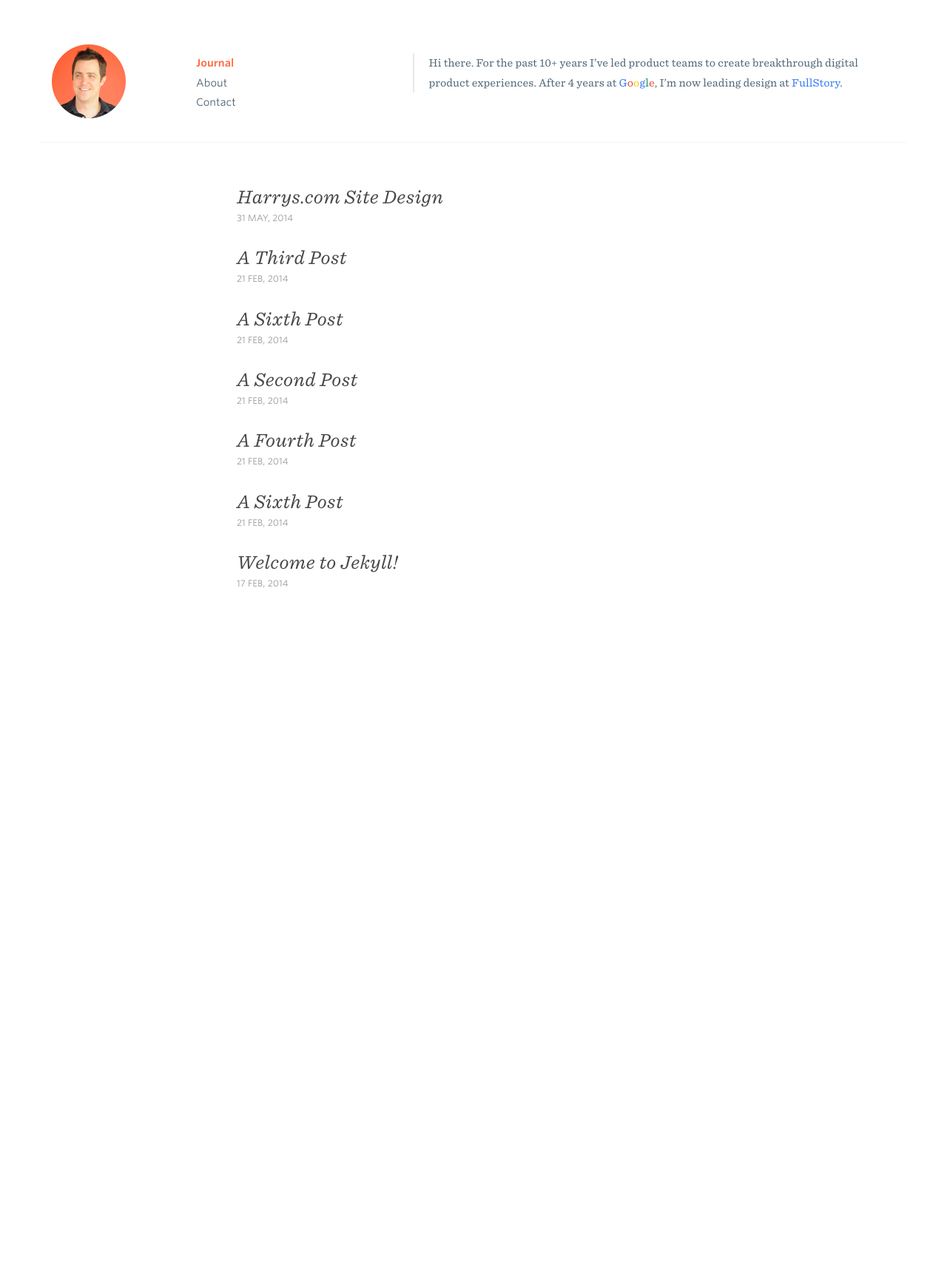
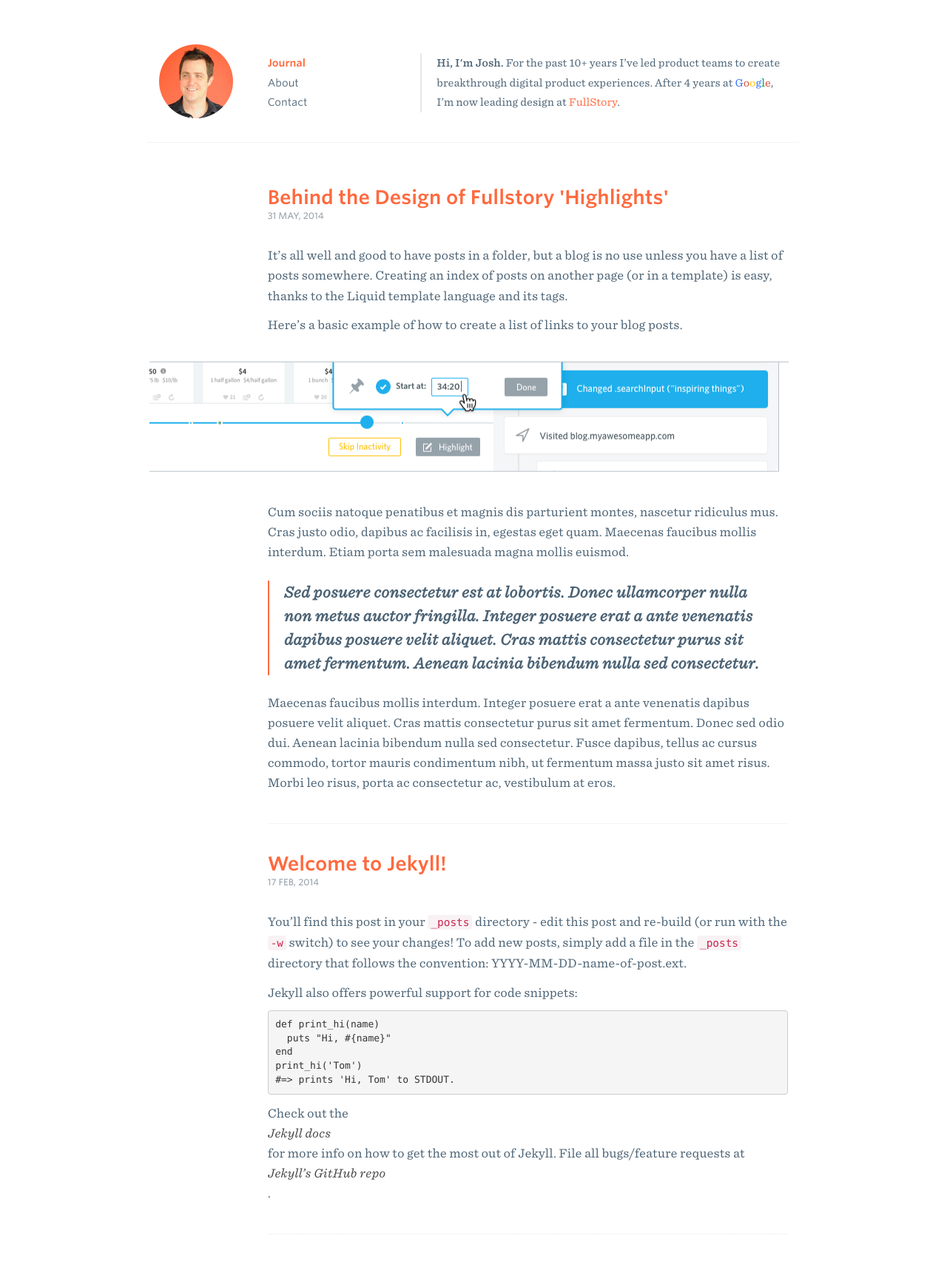
Before and after one commit to joshteague/joshteague.github.io, a Jekyll site: the page built from index.html, in a window 1280 px wide. Shown: the whole page at 74% size. Built offline with Jekyll 4.4.1, drawn with Linux system fonts in a browser that asks for light colours; before the commit the page ends 900 px from its top, so only the background shows below that.

Commit message:
More formatting and layout in place

```diff
--- a/_includes/header.html
+++ b/_includes/header.html
@@ -1,7 +1,4 @@
 <header class="site-header">
-
-  <div class="wrap">
-
     <div class='container'>
     	<div class='row'>
     		<div class='col-xs-12 col-sm-2 col-md-2'>
@@ -15,12 +12,9 @@
 		    		<li><a href='/contact'>Contact</a></li>
 		    	</ul>
 		    </div>
-		    <div class='col-md-offset-1 col-xs-12 col-sm-7 col-md-7'>
-		    	<div class="bio">Hi there. For the past 10+ years I’ve led product teams to create breakthrough digital product experiences. After 4 years at <span class="g">G</span><span class="o1">o</span><span class="o2">o</span><span class="g">g</span><span class="l">l</span><span class="o1">e</span>, I’m now leading design at <a href="http://www.thefullstory.com/">FullStory</a>.
+		    <div class='col-xs-12 col-sm-8 col-md-8'>
+		    	<div class="bio"><b>Hi, I'm Josh.</b> For the past 10+ years I’ve led product teams to create breakthrough digital product experiences. After 4 years at <span class="g">G</span><span class="o1">o</span><span class="o2">o</span><span class="g">g</span><span class="l">l</span><span class="o1">e</span>, I’m now leading design at <a href="http://www.thefullstory.com/">FullStory</a>.
 		    </div>
 	    </div>
     </div>
-
-  </div>
-
 </header>
--- a/_posts/2014-02-21-a-fifth-post.markdown
+++ /dev/null
@@ -1,17 +0,0 @@
----
-layout: post
-title:  "A Sixth Post"
-date:   2014-02-21 22:45:17
-categories: test
----
-
-# This is a title
-
-Donec ullamcorper nulla non metus auctor fringilla. Integer posuere erat a ante venenatis dapibus posuere velit aliquet. Vestibulum id ligula porta felis euismod semper. Cum sociis natoque penatibus et magnis dis parturient montes, nascetur ridiculus mus.
-
-Etiam porta sem malesuada magna mollis euismod. Duis mollis, est non commodo luctus, nisi erat porttitor ligula, eget lacinia odio sem nec elit. Morbi leo risus, porta ac consectetur ac, vestibulum at eros. Aenean lacinia bibendum nulla sed consectetur. Lorem ipsum dolor sit amet, consectetur adipiscing elit. Etiam porta sem malesuada magna mollis euismod.
-
-Curabitur blandit tempus porttitor. Vivamus sagittis lacus vel augue laoreet rutrum faucibus dolor auctor. Aenean eu leo quam. Pellentesque ornare sem lacinia quam venenatis vestibulum. Etiam porta sem malesuada magna mollis euismod. Fusce dapibus, tellus ac cursus commodo, tortor mauris condimentum nibh, ut fermentum massa justo sit amet risus. Integer posuere erat a ante venenatis dapibus posuere velit aliquet.
-
-[jekyll-gh]: https://github.com/mojombo/jekyll
-[jekyll]:    http://jekyllrb.com
--- a/_posts/2014-02-21-a-fourth-post.markdown
+++ /dev/null
@@ -1,17 +0,0 @@
----
-layout: post
-title:  "A Fourth Post"
-date:   2014-02-21 22:45:17
-categories: test
----
-
-# This is a title
-
-Donec ullamcorper nulla non metus auctor fringilla. Integer posuere erat a ante venenatis dapibus posuere velit aliquet. Vestibulum id ligula porta felis euismod semper. Cum sociis natoque penatibus et magnis dis parturient montes, nascetur ridiculus mus.
-
-Etiam porta sem malesuada magna mollis euismod. Duis mollis, est non commodo luctus, nisi erat porttitor ligula, eget lacinia odio sem nec elit. Morbi leo risus, porta ac consectetur ac, vestibulum at eros. Aenean lacinia bibendum nulla sed consectetur. Lorem ipsum dolor sit amet, consectetur adipiscing elit. Etiam porta sem malesuada magna mollis euismod.
-
-Curabitur blandit tempus porttitor. Vivamus sagittis lacus vel augue laoreet rutrum faucibus dolor auctor. Aenean eu leo quam. Pellentesque ornare sem lacinia quam venenatis vestibulum. Etiam porta sem malesuada magna mollis euismod. Fusce dapibus, tellus ac cursus commodo, tortor mauris condimentum nibh, ut fermentum massa justo sit amet risus. Integer posuere erat a ante venenatis dapibus posuere velit aliquet.
-
-[jekyll-gh]: https://github.com/mojombo/jekyll
-[jekyll]:    http://jekyllrb.com
--- a/_posts/2014-02-21-a-second-post.markdown
+++ /dev/null
@@ -1,17 +0,0 @@
----
-layout: post
-title:  "A Second Post"
-date:   2014-02-21 22:45:17
-categories: test
----
-
-# This is a title
-
-Donec ullamcorper nulla non metus auctor fringilla. Integer posuere erat a ante venenatis dapibus posuere velit aliquet. Vestibulum id ligula porta felis euismod semper. Cum sociis natoque penatibus et magnis dis parturient montes, nascetur ridiculus mus.
-
-Etiam porta sem malesuada magna mollis euismod. Duis mollis, est non commodo luctus, nisi erat porttitor ligula, eget lacinia odio sem nec elit. Morbi leo risus, porta ac consectetur ac, vestibulum at eros. Aenean lacinia bibendum nulla sed consectetur. Lorem ipsum dolor sit amet, consectetur adipiscing elit. Etiam porta sem malesuada magna mollis euismod.
-
-Curabitur blandit tempus porttitor. Vivamus sagittis lacus vel augue laoreet rutrum faucibus dolor auctor. Aenean eu leo quam. Pellentesque ornare sem lacinia quam venenatis vestibulum. Etiam porta sem malesuada magna mollis euismod. Fusce dapibus, tellus ac cursus commodo, tortor mauris condimentum nibh, ut fermentum massa justo sit amet risus. Integer posuere erat a ante venenatis dapibus posuere velit aliquet.
-
-[jekyll-gh]: https://github.com/mojombo/jekyll
-[jekyll]:    http://jekyllrb.com
--- a/_posts/2014-02-21-a-sixth-post.markdown
+++ /dev/null
@@ -1,20 +0,0 @@
----
-layout: post
-title:  "A Sixth Post"
-date:   2014-02-21 22:45:17
-categories: test
-image:
-  thumb:
-  feature: ellie.png
----
-
-# This is a title
-
-Donec ullamcorper nulla non metus auctor fringilla. Integer posuere erat a ante venenatis dapibus posuere velit aliquet. Vestibulum id ligula porta felis euismod semper. Cum sociis natoque penatibus et magnis dis parturient montes, nascetur ridiculus mus.
-
-Etiam porta sem malesuada magna mollis euismod. Duis mollis, est non commodo luctus, nisi erat porttitor ligula, eget lacinia odio sem nec elit. Morbi leo risus, porta ac consectetur ac, vestibulum at eros. Aenean lacinia bibendum nulla sed consectetur. Lorem ipsum dolor sit amet, consectetur adipiscing elit. Etiam porta sem malesuada magna mollis euismod.
-
-Curabitur blandit tempus porttitor. Vivamus sagittis lacus vel augue laoreet rutrum faucibus dolor auctor. Aenean eu leo quam. Pellentesque ornare sem lacinia quam venenatis vestibulum. Etiam porta sem malesuada magna mollis euismod. Fusce dapibus, tellus ac cursus commodo, tortor mauris condimentum nibh, ut fermentum massa justo sit amet risus. Integer posuere erat a ante venenatis dapibus posuere velit aliquet.
-
-[jekyll-gh]: https://github.com/mojombo/jekyll
-[jekyll]:    http://jekyllrb.com
--- a/_posts/2014-02-21-a-third-post.markdown
+++ /dev/null
@@ -1,17 +0,0 @@
----
-layout: post
-title:  "A Third Post"
-date:   2014-02-21 22:45:17
-categories: test
----
-
-# This is a title
-
-Donec ullamcorper nulla non metus auctor fringilla. Integer posuere erat a ante venenatis dapibus posuere velit aliquet. Vestibulum id ligula porta felis euismod semper. Cum sociis natoque penatibus et magnis dis parturient montes, nascetur ridiculus mus.
-
-Etiam porta sem malesuada magna mollis euismod. Duis mollis, est non commodo luctus, nisi erat porttitor ligula, eget lacinia odio sem nec elit. Morbi leo risus, porta ac consectetur ac, vestibulum at eros. Aenean lacinia bibendum nulla sed consectetur. Lorem ipsum dolor sit amet, consectetur adipiscing elit. Etiam porta sem malesuada magna mollis euismod.
-
-Curabitur blandit tempus porttitor. Vivamus sagittis lacus vel augue laoreet rutrum faucibus dolor auctor. Aenean eu leo quam. Pellentesque ornare sem lacinia quam venenatis vestibulum. Etiam porta sem malesuada magna mollis euismod. Fusce dapibus, tellus ac cursus commodo, tortor mauris condimentum nibh, ut fermentum massa justo sit amet risus. Integer posuere erat a ante venenatis dapibus posuere velit aliquet.
-
-[jekyll-gh]: https://github.com/mojombo/jekyll
-[jekyll]:    http://jekyllrb.com
--- a/_posts/2014-05-31-a-post.markdown
+++ b/_posts/2014-05-31-a-post.markdown
@@ -1,13 +1,13 @@
 ---
 layout: post
-title:  "Harrys.com Site Design"
+title:  "Behind the Design of Fullstory 'Highlights'"
 date:   2014-05-31 22:45:17
 ---
 It’s all well and good to have posts in a folder, but a blog is no use unless you have a list of posts somewhere. Creating an index of posts on another page (or in a template) is easy, thanks to the Liquid template language and its tags.
 
 Here’s a basic example of how to create a list of links to your blog posts.
 
-![Whitney Font]({{ site.url }}/assets/harrys.png)
+![FullStory Highlights](/assets/highlights.png)
 
 Cum sociis natoque penatibus et magnis dis parturient montes, nascetur ridiculus mus. Cras justo odio, dapibus ac facilisis in, egestas eget quam. Maecenas faucibus mollis interdum. Etiam porta sem malesuada magna mollis euismod.
 
--- a/css/custom.css
+++ b/css/custom.css
@@ -1,15 +1,15 @@
-/* line 8, ../_sass/custom.scss */
+/* line 11, ../_sass/custom.scss */
 * {
   margin: 0;
   padding: 0;
 }
 
-/* line 13, ../_sass/custom.scss */
+/* line 16, ../_sass/custom.scss */
 html, body {
   height: 100%;
 }
 
-/* line 15, ../_sass/custom.scss */
+/* line 18, ../_sass/custom.scss */
 body {
   line-height: 1.5;
   background-color: #fff;
@@ -18,19 +18,26 @@
   text-align: left;
 }
 
-/* line 23, ../_sass/custom.scss */
+/* line 26, ../_sass/custom.scss */
+.container {
+  margin-right: auto;
+  margin-left: auto;
+  max-width: 880px;
+}
+
+/* line 32, ../_sass/custom.scss */
 .site {
   width: auto;
   max-width: 960px;
   padding: 0px 15px;
 }
 
-/* line 29, ../_sass/custom.scss */
+/* line 38, ../_sass/custom.scss */
 .header {
   margin-top: 80px;
 }
 
-/* line 33, ../_sass/custom.scss */
+/* line 42, ../_sass/custom.scss */
 h1 {
   font-size: 32px;
   text-shadow: 0 1px 0 #fff;
@@ -38,9 +45,10 @@
   font-weight: 600;
   margin-bottom: 50px;
   margin-top: 0px;
+  font-family: "Whitney SSm A", "Whitney SSm B";
 }
 
-/* line 42, ../_sass/custom.scss */
+/* line 52, ../_sass/custom.scss */
 .btn {
   border-radius: 3px;
   padding: 9px 18px;
@@ -51,7 +59,7 @@
   margin-top: -3px;
 }
 
-/* line 52, ../_sass/custom.scss */
+/* line 62, ../_sass/custom.scss */
 .twtr {
   background-image: url("/assets/twitter.png");
   background-size: 35px 29px;
@@ -64,81 +72,81 @@
   top: 2px;
   transition: background .2s ease-in-out;
 }
-/* line 64, ../_sass/custom.scss */
+/* line 74, ../_sass/custom.scss */
 .twtr:hover {
   background-image: url("/assets/twitter-hover.png");
   cursor: pointer;
 }
 @media only screen and (-webkit-min-device-pixel-ratio: 2) {
-  /* line 70, ../_sass/custom.scss */
+  /* line 80, ../_sass/custom.scss */
   .twtr .twtr {
     background-image: url("/assets/twitter@2x.png");
   }
-  /* line 73, ../_sass/custom.scss */
+  /* line 83, ../_sass/custom.scss */
   .twtr .twtr:hover {
     background-image: url("/assets/twitter-hover@2x.png");
   }
 }
 
-/* line 81, ../_sass/custom.scss */
+/* line 91, ../_sass/custom.scss */
 .btn-default {
   border-color: #C2CDD6;
   transition: all .2s ease-in-out;
   border-radius: 2px;
 }
-/* line 86, ../_sass/custom.scss */
+/* line 96, ../_sass/custom.scss */
 .btn-default:hover {
   background-color: #1DAFEC;
   border: 1px solid #1DAFEC;
   color: #fff;
 }
 
-/* line 94, ../_sass/custom.scss */
+/* line 104, ../_sass/custom.scss */
 .site-header .row {
   padding-top: 60px;
   padding-bottom: 30px;
-  border-bottom: 1px dotted #ebebeb;
+  border-bottom: 1px dotted #e4e8eb;
 }
-/* line 99, ../_sass/custom.scss */
+/* line 109, ../_sass/custom.scss */
 .site-header ul {
   margin-top: 12px;
 }
-/* line 102, ../_sass/custom.scss */
+/* line 112, ../_sass/custom.scss */
 .site-header li {
   font-size: 14px;
   list-style: none;
   line-height: 1.9em;
 }
-/* line 107, ../_sass/custom.scss */
+/* line 117, ../_sass/custom.scss */
 .site-header li a {
   color: #4b6274;
 }
-/* line 110, ../_sass/custom.scss */
-.site-header li a:hover, .site-header li .active {
+/* line 121, ../_sass/custom.scss */
+.site-header li .active {
   color: #ff693e;
   font-weight: 600;
 }
 
-/* line 117, ../_sass/custom.scss */
+/* line 128, ../_sass/custom.scss */
 .blog {
-  margin-top: 36px;
+  margin-top: 60px;
 }
-/* line 119, ../_sass/custom.scss */
+/* line 130, ../_sass/custom.scss */
 .blog li {
   list-style-type: none;
-  margin-bottom: 26px;
+  margin-bottom: 40px;
+  border-bottom: 1px dotted #e4e8eb;
+  padding-bottom: 30px;
 }
-/* line 123, ../_sass/custom.scss */
+/* line 136, ../_sass/custom.scss */
 .blog a {
   display: block;
-  font-family: 'Sentinel SSm A', 'Sentinel SSm B';
   font-weight: 500;
   font-style: italic;
   color: #474747;
-  font-size: 24px;
 }
 
-/* line 133, ../_sass/custom.scss */
+/* line 144, ../_sass/custom.scss */
 .site-title {
   font-family: 'Sentinel SSm A', 'Sentinel SSm B';
   font-weight: 600;
@@ -147,20 +155,21 @@
   text-decoration: none;
   font-size: 13px;
 }
-/* line 141, ../_sass/custom.scss */
+/* line 152, ../_sass/custom.scss */
 .site-title:hover {
   text-decoration: none;
 }
-/* line 145, ../_sass/custom.scss */
+/* line 156, ../_sass/custom.scss */
 .site-title .whatido {
   font-style: italic;
   color: #96a2ac;
   font-weight: 500;
 }
 
-/* line 152, ../_sass/custom.scss */
+/* line 163, ../_sass/custom.scss */
 .bio {
   margin-top: 12px;
+  margin-left: 60px;
   line-height: 1.9em;
   font-family: "Sentinel SSm A", "Sentinel SSm B";
   border-left: 2px solid #E4E8EB;
@@ -168,33 +177,33 @@
   color: #4b6274;
 }
 
-/* line 161, ../_sass/custom.scss */
+/* line 173, ../_sass/custom.scss */
 .bio a {
   font-weight: inherit;
-  color: #2C75F6;
+  color: #ff693e;
 }
 
-/* line 166, ../_sass/custom.scss */
+/* line 178, ../_sass/custom.scss */
 .g {
   color: #2C75F6;
 }
 
-/* line 170, ../_sass/custom.scss */
+/* line 182, ../_sass/custom.scss */
 .o1 {
   color: #DC4935;
 }
 
-/* line 174, ../_sass/custom.scss */
+/* line 186, ../_sass/custom.scss */
 .o2 {
   color: #FFC708;
 }
 
-/* line 178, ../_sass/custom.scss */
+/* line 190, ../_sass/custom.scss */
 .l {
   color: #009857;
 }
 
-/* line 182, ../_sass/custom.scss */
+/* line 194, ../_sass/custom.scss */
 .text-muted {
   font-size: 18px;
   font-weight: 300;
@@ -203,27 +212,27 @@
   color: #96a2ac;
 }
 
-/* line 190, ../_sass/custom.scss */
+/* line 202, ../_sass/custom.scss */
 article {
   padding: 10% 0px;
 }
-/* line 193, ../_sass/custom.scss */
+/* line 205, ../_sass/custom.scss */
 article .desc {
   border-top: 1px solid rgba(255, 255, 255, 0.4);
   padding: 20px;
 }
 
-/* line 199, ../_sass/custom.scss */
+/* line 211, ../_sass/custom.scss */
 .fullstory {
   background-color: #1DAFEC;
 }
-/* line 202, ../_sass/custom.scss */
+/* line 214, ../_sass/custom.scss */
 .fullstory .logo {
   background: url("/assets/fslogo.png") no-repeat center;
   background-size: contain;
   height: 210px;
 }
-/* line 208, ../_sass/custom.scss */
+/* line 220, ../_sass/custom.scss */
 .fullstory a {
   color: #fff;
   font-weight: 600;
@@ -232,7 +241,7 @@
   font-size: 12px;
   padding-right: 14px;
 }
-/* line 216, ../_sass/custom.scss */
+/* line 228, ../_sass/custom.scss */
 .fullstory a:after {
   position: absolute;
   top: 50%;
@@ -246,22 +255,22 @@
   background-size: 6px 9px;
 }
 
-/* line 230, ../_sass/custom.scss */
+/* line 242, ../_sass/custom.scss */
 .homebase {
   background-color: #39464D;
 }
-/* line 233, ../_sass/custom.scss */
+/* line 245, ../_sass/custom.scss */
 .homebase .logo {
   background: url("/assets/hblogo.png") no-repeat center;
   background-size: contain;
   height: 147px;
 }
 
-/* line 240, ../_sass/custom.scss */
+/* line 252, ../_sass/custom.scss */
 .google {
   background-color: #fff;
 }
-/* line 243, ../_sass/custom.scss */
+/* line 255, ../_sass/custom.scss */
 .google .logo {
   background: url("/assets/google.png") no-repeat center;
   background-size: contain;
@@ -269,7 +278,7 @@
 }
 
 @media only screen and (-webkit-min-device-pixel-ratio: 2) {
-  /* line 251, ../_sass/custom.scss */
+  /* line 263, ../_sass/custom.scss */
   .google .logo {
     background: url("/assets/google@2x.png") no-repeat center;
     background-size: contain;
@@ -277,7 +286,7 @@
   }
 }
 @media only screen and (-webkit-min-device-pixel-ratio: 2) {
-  /* line 259, ../_sass/custom.scss */
+  /* line 271, ../_sass/custom.scss */
   .homebase .logo {
     background: url("/assets/hblogo@2x.png") no-repeat center;
     background-size: contain;
@@ -285,136 +294,144 @@
   }
 }
 @media only screen and (-webkit-min-device-pixel-ratio: 2) {
-  /* line 267, ../_sass/custom.scss */
+  /* line 279, ../_sass/custom.scss */
   .fullstory .logo {
     background: url("/assets/fslogo@2x.png") no-repeat center;
     background-size: contain;
     height: 210px;
   }
 }
-/* line 274, ../_sass/custom.scss */
+/* line 286, ../_sass/custom.scss */
 .logo {
   margin-left: 15px;
   margin-right: 15px;
 }
 
-/* line 280, ../_sass/custom.scss */
+/* line 292, ../_sass/custom.scss */
 .blog p {
-  color: #333;
   text-align: left;
 }
+/* line 295, ../_sass/custom.scss */
+.blog p img {
+  margin: 16px 0px 16px -160px;
+  max-width: 880px;
+}
 
-/* line 286, ../_sass/custom.scss */
-.post {
-  max-width: 680px;
-  margin: 0 auto;
-  padding: 20px 20px 60px 20px;
+/* line 303, ../_sass/custom.scss */
+.post-header {
+  padding: 60px 0px 0px;
 }
-/* line 291, ../_sass/custom.scss */
-.post .post-header {
-  padding: 40px 0px 20px;
-}
-/* line 295, ../_sass/custom.scss */
-.post h1 {
+
+/* line 307, ../_sass/custom.scss */
+h1 {
   margin-bottom: 0px;
   display: inline;
-  font-family: 'Sentinel SSm A', 'Sentinel SSm B';
-  font-weight: 500;
+  font-family: "Whitney SSm A", "Whitney SSm B";
+  font-weight: 600;
   font-style: normal;
   font-size: 26px;
-  color: #474747;
+  color: #ff693e;
 }
-/* line 304, ../_sass/custom.scss */
-.post p {
+
+/* line 316, ../_sass/custom.scss */
+p {
   margin-top: 12px;
-  font-family: 'Whitney SSm A', 'Whitney SSm B';
+  font-family: "Sentinel SSm A", "Sentinel SSm B";
   font-weight: 400;
   font-style: normal;
   font-size: 16px;
   line-height: 1.7em;
+  color: #4b6274;
 }
-/* line 312, ../_sass/custom.scss */
-.post .meta {
-  color: #999;
+
+/* line 325, ../_sass/custom.scss */
+.meta {
+  color: #96a2ac;
   text-transform: uppercase;
   font-size: 12px;
   padding: 0px;
   margin: 0px;
+  font-family: "Whitney SSm A", "Whitney SSm B";
+  margin-bottom: 30px;
+  font-weight: 500;
 }
-/* line 319, ../_sass/custom.scss */
-.post article {
+
+/* line 335, ../_sass/custom.scss */
+article {
   padding: 0px;
 }
-/* line 322, ../_sass/custom.scss */
-.post blockquote {
+
+/* line 338, ../_sass/custom.scss */
+blockquote {
   margin-top: 24px;
   margin-bottom: 24px;
   padding-top: 0px;
   padding-bottom: 0px;
-  border-left: 4px solid #FF4059;
+  border-left: 2px solid #ff693e;
 }
-/* line 329, ../_sass/custom.scss */
-.post blockquote p {
+/* line 345, ../_sass/custom.scss */
+blockquote p {
   font-size: 20px;
   font-weight: 600;
   font-style: italic;
   line-height: 1.6em;
 }
-/* line 336, ../_sass/custom.scss */
-.post img {
+
+/* line 352, ../_sass/custom.scss */
+img {
   height: auto;
   max-width: 100%;
 }
 
 @media (max-width: 991px) {
-  /* line 346, ../_sass/custom.scss */
+  /* line 361, ../_sass/custom.scss */
   .site-header ul {
     text-align: left;
   }
-  /* line 349, ../_sass/custom.scss */
+  /* line 364, ../_sass/custom.scss */
   .site-header li {
     padding-left: 20px;
   }
 
-  /* line 354, ../_sass/custom.scss */
+  /* line 369, ../_sass/custom.scss */
   .header {
     margin-top: 60px;
   }
 
-  /* line 358, ../_sass/custom.scss */
+  /* line 373, ../_sass/custom.scss */
   .bio {
     margin-top: 50px;
     margin-bottom: 50px;
   }
 }
 @media (max-width: 767px) {
-  /* line 365, ../_sass/custom.scss */
+  /* line 380, ../_sass/custom.scss */
   .site-header .row {
     text-align: center;
   }
-  /* line 368, ../_sass/custom.scss */
+  /* line 383, ../_sass/custom.scss */
   .site-header ul {
     padding-top: 8px;
     text-align: center;
   }
-  /* line 372, ../_sass/custom.scss */
+  /* line 387, ../_sass/custom.scss */
   .site-header li {
     padding-left: 15px;
     padding-right: 15px;
   }
 
-  /* line 378, ../_sass/custom.scss */
+  /* line 393, ../_sass/custom.scss */
   .header {
     margin-top: 20px;
   }
 
-  /* line 382, ../_sass/custom.scss */
+  /* line 397, ../_sass/custom.scss */
   h1 {
     font-size: 24px;
     margin-top: 7px;
   }
 
-  /* line 387, ../_sass/custom.scss */
+  /* line 402, ../_sass/custom.scss */
   .bio {
     font-size: 20px;
     margin-top: 20px;
--- a/index.html
+++ b/index.html
@@ -4,15 +4,16 @@
 ---
 
 <div id="home">
-
 	<div class='blog'>
 		<div class='container'>
-	<div class='post'>
+			<div class='row'>
+				<div class='col-md-offset-2 col-xs-12 col-sm-10 col-md-10'>
 					<ul>
 					  {% for post in site.posts %}
 					    <li>
-		      <a href="{{ post.url }}">{{ post.title }}</a>
+					      <a href="{{ post.url }}"><h1>{{ post.title }}</h1></a>
 					      <p class="meta">{{ post.date | date: "%-d %b, %Y"  }}</p>
+					      {{ post.content }}
 					    </li>
 					  {% endfor %}
 					</ul>
@@ -20,3 +21,4 @@
 			</div>
 		</div>
 	</div>
+</div>
```
Also changed, not shown: _layouts/post.html (+6 -4 lines), _sass/custom.scss (+38 -23 lines), assets/highlights.png (added), 1 other file. Lines whose indentation alone changed are shown as unchanged.
